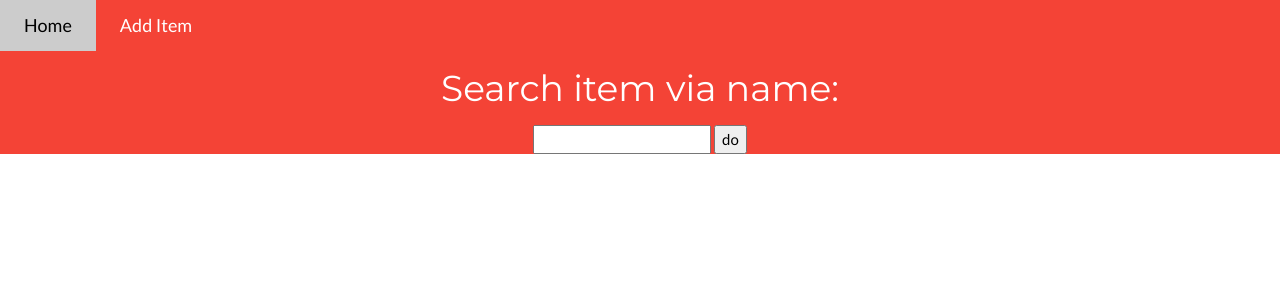
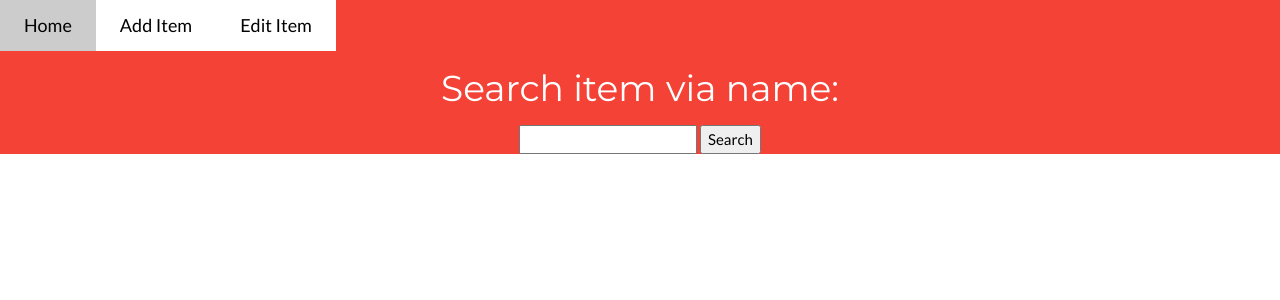
Before and after one commit to hplcbar/database-system, a Flask app: page / in a window 1280 px wide. Shown: the top 300 px of the page. Run offline with Flask 2, Linux system fonts and the light colour scheme.

Commit message:
Final edit

```diff
--- a/templates/StarWars Api.py
+++ /dev/null
@@ -1,6 +0,0 @@
-import json
-import urllib2
-
-url = 'http://swapi.co/api/starships/9/'
-
-print(url)
--- a/templates/doedit.html
+++ b/templates/doedit.html
@@ -19,8 +19,9 @@ body,h1,h2,h3,h4,h5,h6 {font-family: "Lato", sans-serif}
 <div class="w3-top">
   <div class="w3-bar w3-red w3-card-2 w3-left-align w3-large">
     <a class="w3-bar-item w3-button w3-hide-medium w3-hide-large w3-opennav w3-right w3-padding-large w3-hover-white w3-large w3-red" href="javascript:void(0);" onclick="myFunction()" title="Toggle Navigation Menu"><i class="fa fa-bars"></i></a>
-    <a href="#" class="w3-bar-item w3-button w3-padding-large w3-white">Home</a>
-    <a href="#" class="w3-bar-item w3-button w3-hide-small w3-padding-large w3-hover-white">Add Item</a>
+    <a href="/" class="w3-bar-item w3-button w3-padding-large w3-white">Home</a>
+    <a href="new" class="w3-bar-item w3-button w3-padding-large w3-white">Add Item</a>
+    <a href="" class="w3-bar-item w3-button w3-padding-large w3-white"> Edit Item</a>
 
   <!-- Navbar on small screens -->
   <div id="navDemo" class="w3-navblock w3-white w3-hide w3-hide-large w3-hide-medium w3-large">
--- a/templates/editchanges.html
+++ b/templates/editchanges.html
@@ -18,9 +18,9 @@ body,h1,h2,h3,h4,h5,h6 {font-family: "Lato", sans-serif}
 <!-- Navbar -->
 <div class="w3-top">
   <div class="w3-bar w3-red w3-card-2 w3-left-align w3-large">
-    <a class="w3-bar-item w3-button w3-hide-medium w3-hide-large w3-opennav w3-right w3-padding-large w3-hover-white w3-large w3-red" href="javascript:void(0);" onclick="myFunction()" title="Toggle Navigation Menu"><i class="fa fa-bars"></i></a>
-    <a href="#" class="w3-bar-item w3-button w3-padding-large w3-white">Home</a>
-    <a href="" class="w3-bar-item w3-button w3-hide-small w3-padding-large w3-hover-white">Add Item</a>
+    <a href="/" class="w3-bar-item w3-button w3-padding-large w3-white">Home</a>
+    <a href="new" class="w3-bar-item w3-button w3-padding-large w3-white">Add Item</a>
+    <a href="doedit" class="w3-bar-item w3-button w3-padding-large w3-white">Edit Item</a>
 
   <!-- Navbar on small screens -->
   <div id="navDemo" class="w3-navblock w3-white w3-hide w3-hide-large w3-hide-medium w3-large">
--- a/templates/index.html
+++ b/templates/index.html
@@ -19,8 +19,9 @@ body,h1,h2,h3,h4,h5,h6 {font-family: "Lato", sans-serif}
 <div class="w3-top">
   <div class="w3-bar w3-red w3-card-2 w3-left-align w3-large">
     <a class="w3-bar-item w3-button w3-hide-medium w3-hide-large w3-opennav w3-right w3-padding-large w3-hover-white w3-large w3-red" href="javascript:void(0);" onclick="myFunction()" title="Toggle Navigation Menu"><i class="fa fa-bars"></i></a>
-    <a href="#" class="w3-bar-item w3-button w3-padding-large w3-white">Home</a>
-    <a href="#" class="w3-bar-item w3-button w3-hide-small w3-padding-large w3-hover-white">Add Item</a>
+    <a href="" class="w3-bar-item w3-button w3-padding-large w3-white">Home</a>
+    <a href="new" class="w3-bar-item w3-button w3-padding-large w3-white">Add Item</a>
+    <a href="doedit" class="w3-bar-item w3-button w3-padding-large w3-white">Edit Item</a>
 
   <!-- Navbar on small screens -->
   <div id="navDemo" class="w3-navblock w3-white w3-hide w3-hide-large w3-hide-medium w3-large">
@@ -36,7 +37,7 @@ body,h1,h2,h3,h4,h5,h6 {font-family: "Lato", sans-serif}
 <h1>Search item via name:</h1>
       <form method="post" action="{{url_for('profile')}}">
         <input type="text" name="username">
-        <input type="submit" name="submit" value="do">
+        <input type="submit" name="submit" value="Search">
       </form>
 </header>
 
--- a/templates/new.html
+++ b/templates/new.html
@@ -19,8 +19,10 @@ body,h1,h2,h3,h4,h5,h6 {font-family: "Lato", sans-serif}
 <div class="w3-top">
   <div class="w3-bar w3-red w3-card-2 w3-left-align w3-large">
     <a class="w3-bar-item w3-button w3-hide-medium w3-hide-large w3-opennav w3-right w3-padding-large w3-hover-white w3-large w3-red" href="javascript:void(0);" onclick="myFunction()" title="Toggle Navigation Menu"><i class="fa fa-bars"></i></a>
-    <a href="#" class="w3-bar-item w3-button w3-padding-large w3-white">Home</a>
-    <a href="#" class="w3-bar-item w3-button w3-hide-small w3-padding-large w3-hover-white">Add Item</a>
+    <a href="/" class="w3-bar-item w3-button w3-padding-large w3-white">Home</a>
+    <a href="" class="w3-bar-item w3-button w3-padding-large w3-white">Add Item</a>
+    <a href="doedit" class="w3-bar-item w3-button w3-padding-large w3-white">Edit Item</a>
+
 
   <!-- Navbar on small screens -->
   <div id="navDemo" class="w3-navblock w3-white w3-hide w3-hide-large w3-hide-medium w3-large">
--- a/templates/return.html
+++ b/templates/return.html
@@ -19,8 +19,9 @@ body,h1,h2,h3,h4,h5,h6 {font-family: "Lato", sans-serif}
 <div class="w3-top">
   <div class="w3-bar w3-red w3-card-2 w3-left-align w3-large">
     <a class="w3-bar-item w3-button w3-hide-medium w3-hide-large w3-opennav w3-right w3-padding-large w3-hover-white w3-large w3-red" href="javascript:void(0);" onclick="myFunction()" title="Toggle Navigation Menu"><i class="fa fa-bars"></i></a>
-    <a href="#" class="w3-bar-item w3-button w3-padding-large w3-white">Home</a>
-    <a href="" class="w3-bar-item w3-button w3-hide-small w3-padding-large w3-hover-white">Add Item</a>
+    <a href="/" class="w3-bar-item w3-button w3-padding-large w3-white">Home</a>
+    <a href="new" class="w3-bar-item w3-button w3-padding-large w3-white">Add Item</a>
+    <a href="doedit" class="w3-bar-item w3-button w3-padding-large w3-white">Edit Item</a>
 
   <!-- Navbar on small screens -->
   <div id="navDemo" class="w3-navblock w3-white w3-hide w3-hide-large w3-hide-medium w3-large">
```
Also changed, not shown: stock.db, 1 other file.
